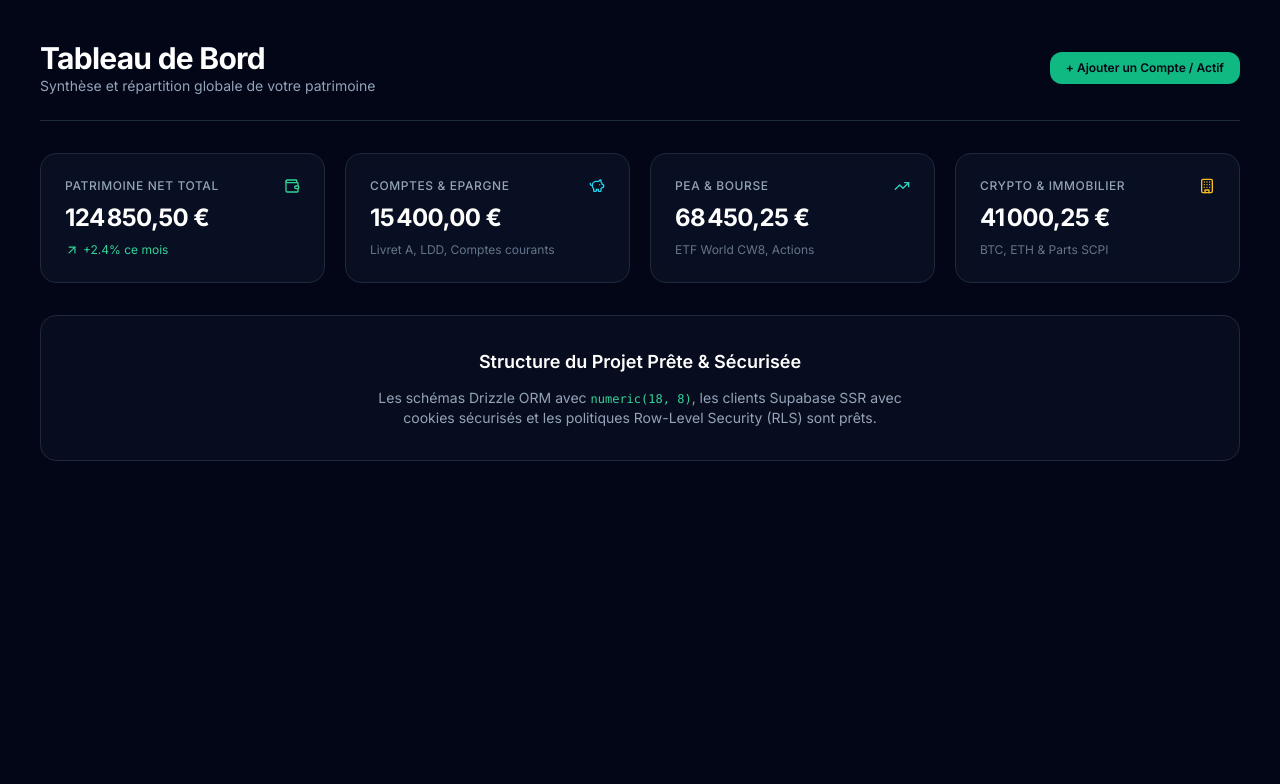
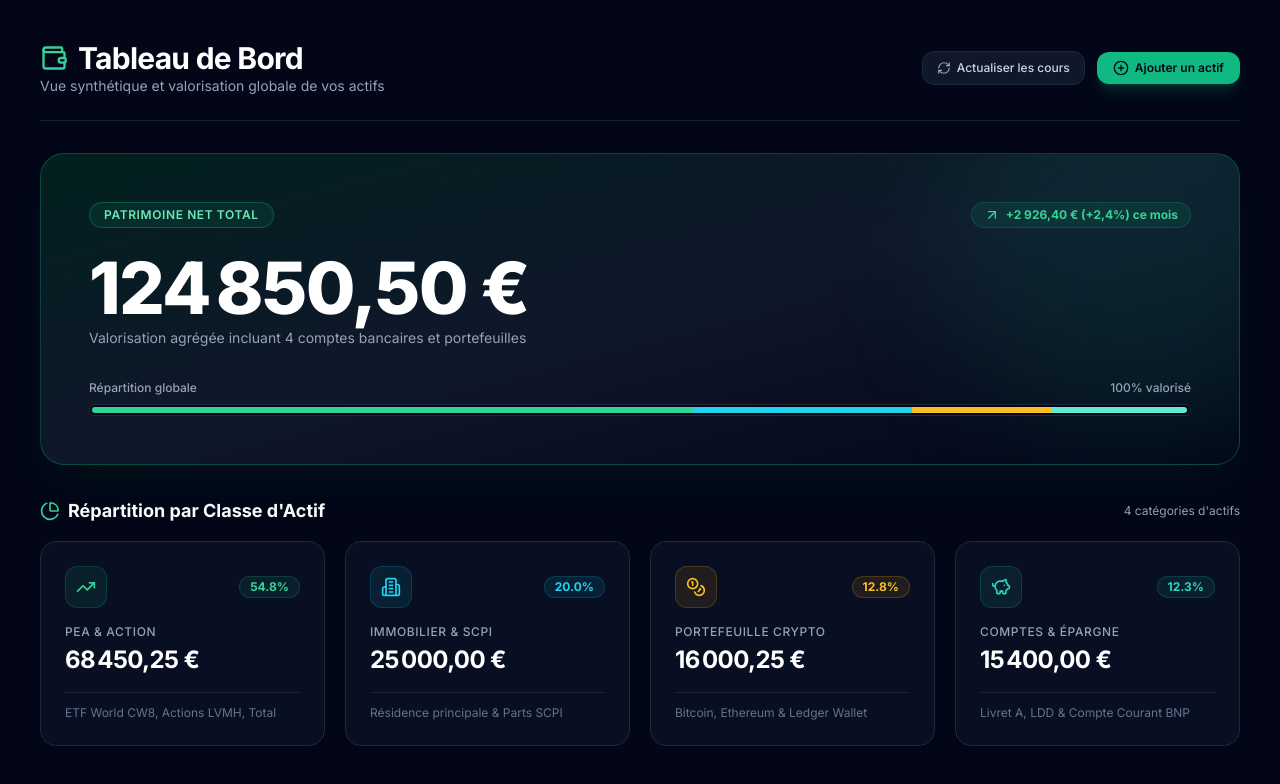
Before and after one commit to MartinAscouet/Sousous, a Next.js app: page /dashboard in a window 1280 px wide. Shown: the top 784 px of the page. Built offline with nearby package versions, Linux system fonts and the light colour scheme.

Commit message:
feat: highlight total net worth card at top with large typography and sub-asset grid underneath

```diff
--- a/src/app/(dashboard)/dashboard/page.tsx
+++ b/src/app/(dashboard)/dashboard/page.tsx
@@ -1,84 +1,212 @@
-import { Wallet, TrendingUp, PiggyBank, Building, ArrowUpRight } from "lucide-react";
+import {
+  Wallet,
+  TrendingUp,
+  PiggyBank,
+  Building2,
+  Coins,
+  ArrowUpRight,
+  PlusCircle,
+  RefreshCw,
+  PieChart as PieChartIcon,
+} from "lucide-react";
 import { formatCurrency } from "@/lib/utils";
 
 export default function DashboardPage() {
-  // Exemple de données d'agrégation de démonstration initiales
-  const mockNetWorth = "124850.50";
-  const mockCash = "15400.00";
-  const mockStocks = "68450.25";
-  const mockCrypto = "16000.25";
-  const mockRealEstate = "25000.00";
+  // Données financières initiales de démonstration
+  const mockNetWorth = 124850.5;
+  const mockCash = 15400.0;
+  const mockStocks = 68450.25;
+  const mockCrypto = 16000.25;
+  const mockRealEstate = 25000.0;
+
+  // Calcul des pourcentages de répartition
+  const cashPct = ((mockCash / mockNetWorth) * 100).toFixed(1);
+  const stocksPct = ((mockStocks / mockNetWorth) * 100).toFixed(1);
+  const cryptoPct = ((mockCrypto / mockNetWorth) * 100).toFixed(1);
+  const realEstatePct = ((mockRealEstate / mockNetWorth) * 100).toFixed(1);
 
   return (
-    <div className="min-h-screen bg-slate-950 text-slate-100 p-6 md:p-10 space-y-8">
-      {/* Top Bar */}
-      <div className="flex flex-col md:flex-row md:items-center justify-between gap-4 border-b border-slate-800 pb-6">
+    <div className="min-h-screen bg-slate-950 text-slate-100 p-6 md:p-10 space-y-8 max-w-7xl mx-auto">
+      {/* Top Bar Navigation & Actions */}
+      <div className="flex flex-col sm:flex-row sm:items-center justify-between gap-4 border-b border-slate-800/80 pb-6">
         <div>
-          <h1 className="text-3xl font-bold tracking-tight text-white">Tableau de Bord</h1>
-          <p className="text-sm text-slate-400">Synthèse et répartition globale de votre patrimoine</p>
+          <h1 className="text-2xl md:text-3xl font-bold tracking-tight text-white flex items-center gap-2.5">
+            <Wallet className="w-7 h-7 text-emerald-400" />
+            Tableau de Bord
+          </h1>
+          <p className="text-xs md:text-sm text-slate-400">
+            Vue synthétique et valorisation globale de vos actifs
+          </p>
         </div>
         <div className="flex items-center gap-3">
-          <button className="px-4 py-2 text-xs font-semibold rounded-lg bg-emerald-500 hover:bg-emerald-400 text-slate-950 transition-colors flex items-center gap-1.5">
-            + Ajouter un Compte / Actif
+          <button className="px-3.5 py-2 rounded-lg bg-slate-900 border border-slate-800 hover:border-slate-700 text-slate-300 text-xs font-medium transition-all flex items-center gap-1.5">
+            <RefreshCw className="w-3.5 h-3.5 text-slate-400" /> Actualiser les cours
+          </button>
+          <button className="px-4 py-2 rounded-lg bg-emerald-500 hover:bg-emerald-400 text-slate-950 text-xs font-semibold transition-all flex items-center gap-1.5 shadow-lg shadow-emerald-500/20">
+            <PlusCircle className="w-4 h-4" /> Ajouter un actif
           </button>
         </div>
       </div>
 
-      {/* Summary KPI Cards */}
-      <div className="grid grid-cols-1 sm:grid-cols-2 lg:grid-cols-4 gap-5">
-        <div className="p-6 rounded-2xl border border-slate-800 bg-slate-900/60 backdrop-blur space-y-2">
-          <div className="flex items-center justify-between text-slate-400">
-            <span className="text-xs font-medium uppercase tracking-wider">Patrimoine Net Total</span>
-            <Wallet className="w-4 h-4 text-emerald-400" />
+      {/* 🌟 HAUT DE PAGE : PATRIMOINE NET TOTAL EN GRAND */}
+      <div className="relative overflow-hidden rounded-3xl border border-emerald-500/30 bg-gradient-to-br from-emerald-950/70 via-slate-900 to-slate-950 p-8 md:p-12 shadow-2xl shadow-emerald-950/30">
+        {/* Glow décoratif d'arrière-plan */}
+        <div className="absolute -top-24 -right-24 w-96 h-96 rounded-full bg-emerald-500/10 blur-3xl pointer-events-none" />
+
+        <div className="relative z-10 space-y-6">
+          <div className="flex items-center justify-between">
+            <div className="inline-flex items-center gap-2 px-3.5 py-1 rounded-full border border-emerald-500/30 bg-emerald-500/10 text-emerald-300 text-xs font-semibold uppercase tracking-wider">
+              Patrimoine Net Total
             </div>
-          <div className="text-2xl font-bold text-white tracking-tight">
-            {formatCurrency(mockNetWorth)}
-          </div>
-          <div className="text-xs text-emerald-400 flex items-center gap-1">
-            <ArrowUpRight className="w-3.5 h-3.5" /> +2.4% ce mois
+            <div className="inline-flex items-center gap-1.5 px-3 py-1 rounded-full bg-emerald-500/10 border border-emerald-500/20 text-emerald-400 text-xs font-bold">
+              <ArrowUpRight className="w-4 h-4" /> +2 926,40 € (+2,4%) ce mois
             </div>
           </div>
 
-        <div className="p-6 rounded-2xl border border-slate-800 bg-slate-900/60 backdrop-blur space-y-2">
-          <div className="flex items-center justify-between text-slate-400">
-            <span className="text-xs font-medium uppercase tracking-wider">Comptes & Epargne</span>
-            <PiggyBank className="w-4 h-4 text-cyan-400" />
+          <div className="space-y-1">
+            <div className="text-4xl sm:text-6xl lg:text-7xl font-extrabold text-white tracking-tight">
+              {formatCurrency(mockNetWorth)}
             </div>
-          <div className="text-2xl font-bold text-white tracking-tight">
-            {formatCurrency(mockCash)}
-          </div>
-          <div className="text-xs text-slate-500">Livret A, LDD, Comptes courants</div>
+            <p className="text-slate-400 text-xs md:text-sm font-normal">
+              Valorisation agrégée incluant 4 comptes bancaires et portefeuilles
+            </p>
           </div>
 
-        <div className="p-6 rounded-2xl border border-slate-800 bg-slate-900/60 backdrop-blur space-y-2">
-          <div className="flex items-center justify-between text-slate-400">
-            <span className="text-xs font-medium uppercase tracking-wider">PEA & Bourse</span>
-            <TrendingUp className="w-4 h-4 text-teal-400" />
+          {/* Barre visuelle de répartition d'actifs */}
+          <div className="space-y-2 pt-2">
+            <div className="flex justify-between text-xs text-slate-400 font-medium">
+              <span>Répartition globale</span>
+              <span>100% valorisé</span>
             </div>
-          <div className="text-2xl font-bold text-white tracking-tight">
-            {formatCurrency(mockStocks)}
+            <div className="h-3 w-full rounded-full bg-slate-950 p-0.5 flex overflow-hidden border border-slate-800">
+              <div
+                style={{ width: `${stocksPct}%` }}
+                className="h-full bg-emerald-400 rounded-l-full"
+                title={`Bourse: ${stocksPct}%`}
+              />
+              <div
+                style={{ width: `${realEstatePct}%` }}
+                className="h-full bg-cyan-400"
+                title={`Immobilier: ${realEstatePct}%`}
+              />
+              <div
+                style={{ width: `${cryptoPct}%` }}
+                className="h-full bg-amber-400"
+                title={`Crypto: ${cryptoPct}%`}
+              />
+              <div
+                style={{ width: `${cashPct}%` }}
+                className="h-full bg-teal-300 rounded-r-full"
+                title={`Épargne: ${cashPct}%`}
+              />
             </div>
-          <div className="text-xs text-slate-500">ETF World CW8, Actions</div>
           </div>
-
-        <div className="p-6 rounded-2xl border border-slate-800 bg-slate-900/60 backdrop-blur space-y-2">
-          <div className="flex items-center justify-between text-slate-400">
-            <span className="text-xs font-medium uppercase tracking-wider">Crypto & Immobilier</span>
-            <Building className="w-4 h-4 text-amber-400" />
-          </div>
-          <div className="text-2xl font-bold text-white tracking-tight">
-            {formatCurrency(parseFloat(mockCrypto) + parseFloat(mockRealEstate))}
-          </div>
-          <div className="text-xs text-slate-500">BTC, ETH & Parts SCPI</div>
         </div>
       </div>
 
-      {/* Main Content Placeholder */}
-      <div className="p-8 rounded-2xl border border-slate-800 bg-slate-900/40 text-center space-y-3">
-        <h2 className="text-lg font-semibold text-white">Structure du Projet Prête & Sécurisée</h2>
-        <p className="text-slate-400 text-sm max-w-xl mx-auto">
-          Les schémas Drizzle ORM avec <code className="text-emerald-400 font-mono text-xs">numeric(18, 8)</code>, les clients Supabase SSR avec cookies sécurisés et les politiques Row-Level Security (RLS) sont prêts.
-        </p>
+      {/* 🔽 EN DESSOUS : SOUS-CLASSES D'ACTIFS */}
+      <div className="space-y-4">
+        <div className="flex items-center justify-between">
+          <h2 className="text-lg font-bold text-white flex items-center gap-2">
+            <PieChartIcon className="w-5 h-5 text-emerald-400" />
+            Répartition par Classe d&apos;Actif
+          </h2>
+          <span className="text-xs text-slate-400">4 catégories d&apos;actifs</span>
+        </div>
+
+        <div className="grid grid-cols-1 sm:grid-cols-2 lg:grid-cols-4 gap-5">
+          {/* Card 1: Bourse & PEA */}
+          <div className="p-6 rounded-2xl border border-slate-800 bg-slate-900/60 hover:border-slate-700 transition-all space-y-4 backdrop-blur">
+            <div className="flex items-center justify-between">
+              <div className="p-2.5 rounded-xl bg-emerald-500/10 text-emerald-400 border border-emerald-500/20">
+                <TrendingUp className="w-5 h-5" />
+              </div>
+              <span className="px-2.5 py-0.5 rounded-full text-xs font-bold bg-emerald-500/10 text-emerald-400 border border-emerald-500/20">
+                {stocksPct}%
+              </span>
+            </div>
+            <div>
+              <span className="text-xs font-medium text-slate-400 uppercase tracking-wider block">
+                PEA & Action
+              </span>
+              <div className="text-2xl font-bold text-white tracking-tight mt-1">
+                {formatCurrency(mockStocks)}
+              </div>
+            </div>
+            <div className="text-xs text-slate-500 border-t border-slate-800/80 pt-3">
+              ETF World CW8, Actions LVMH, Total
+            </div>
+          </div>
+
+          {/* Card 2: Immobilier */}
+          <div className="p-6 rounded-2xl border border-slate-800 bg-slate-900/60 hover:border-slate-700 transition-all space-y-4 backdrop-blur">
+            <div className="flex items-center justify-between">
+              <div className="p-2.5 rounded-xl bg-cyan-500/10 text-cyan-400 border border-cyan-500/20">
+                <Building2 className="w-5 h-5" />
+              </div>
+              <span className="px-2.5 py-0.5 rounded-full text-xs font-bold bg-cyan-500/10 text-cyan-400 border border-cyan-500/20">
+                {realEstatePct}%
+              </span>
+            </div>
+            <div>
+              <span className="text-xs font-medium text-slate-400 uppercase tracking-wider block">
+                Immobilier & SCPI
+              </span>
+              <div className="text-2xl font-bold text-white tracking-tight mt-1">
+                {formatCurrency(mockRealEstate)}
+              </div>
+            </div>
+            <div className="text-xs text-slate-500 border-t border-slate-800/80 pt-3">
+              Résidence principale & Parts SCPI
+            </div>
+          </div>
+
+          {/* Card 3: Portefeuille Crypto */}
+          <div className="p-6 rounded-2xl border border-slate-800 bg-slate-900/60 hover:border-slate-700 transition-all space-y-4 backdrop-blur">
+            <div className="flex items-center justify-between">
+              <div className="p-2.5 rounded-xl bg-amber-500/10 text-amber-400 border border-amber-500/20">
+                <Coins className="w-5 h-5" />
+              </div>
+              <span className="px-2.5 py-0.5 rounded-full text-xs font-bold bg-amber-500/10 text-amber-400 border border-amber-500/20">
+                {cryptoPct}%
+              </span>
+            </div>
+            <div>
+              <span className="text-xs font-medium text-slate-400 uppercase tracking-wider block">
+                Portefeuille Crypto
+              </span>
+              <div className="text-2xl font-bold text-white tracking-tight mt-1">
+                {formatCurrency(mockCrypto)}
+              </div>
+            </div>
+            <div className="text-xs text-slate-500 border-t border-slate-800/80 pt-3">
+              Bitcoin, Ethereum & Ledger Wallet
+            </div>
+          </div>
+
+          {/* Card 4: Comptes & Épargne */}
+          <div className="p-6 rounded-2xl border border-slate-800 bg-slate-900/60 hover:border-slate-700 transition-all space-y-4 backdrop-blur">
+            <div className="flex items-center justify-between">
+              <div className="p-2.5 rounded-xl bg-teal-500/10 text-teal-400 border border-teal-500/20">
+                <PiggyBank className="w-5 h-5" />
+              </div>
+              <span className="px-2.5 py-0.5 rounded-full text-xs font-bold bg-teal-500/10 text-teal-400 border border-teal-500/20">
+                {cashPct}%
+              </span>
+            </div>
+            <div>
+              <span className="text-xs font-medium text-slate-400 uppercase tracking-wider block">
+                Comptes & Épargne
+              </span>
+              <div className="text-2xl font-bold text-white tracking-tight mt-1">
+                {formatCurrency(mockCash)}
+              </div>
+            </div>
+            <div className="text-xs text-slate-500 border-t border-slate-800/80 pt-3">
+              Livret A, LDD & Compte Courant BNP
+            </div>
+          </div>
+        </div>
       </div>
     </div>
   );
```
Lines whose indentation alone changed are shown as unchanged.
